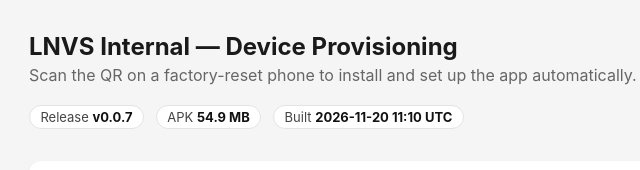
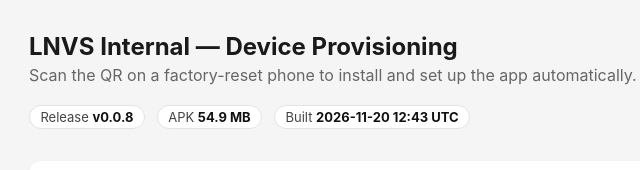
Before and after one commit to arvind-lnvs/lnvs_internal_apk_test, a plain HTML site: page index.html in a window 1280 px wide. Shown: the top 170 px of the page, 251-891 px from the left. Drawn offline with Linux system fonts and the light colour scheme.

Commit message:
Publish v0.0.8

```diff
--- a/index.html
+++ b/index.html
@@ -126,13 +126,13 @@
     <p class="subtitle">Scan the QR on a factory-reset phone to install and set up the app automatically.</p>
 
     <div class="meta-row">
-      <span class="pill">Release <strong>v0.0.7</strong></span>
+      <span class="pill">Release <strong>v0.0.8</strong></span>
       <span class="pill">APK <strong>54.9 MB</strong></span>
-      <span class="pill">Built <strong>2026-11-20 11:10 UTC</strong></span>
+      <span class="pill">Built <strong>2026-11-20 12:43 UTC</strong></span>
     </div>
 
     <div class="qr-section">
-      <img src="provisioning.png?v=v0.0.7" alt="Provisioning QR Code">
+      <img src="provisioning.png?v=v0.0.8" alt="Provisioning QR Code">
       <p>Print this page or display it on screen for the operator to scan.</p>
     </div>
 
```
